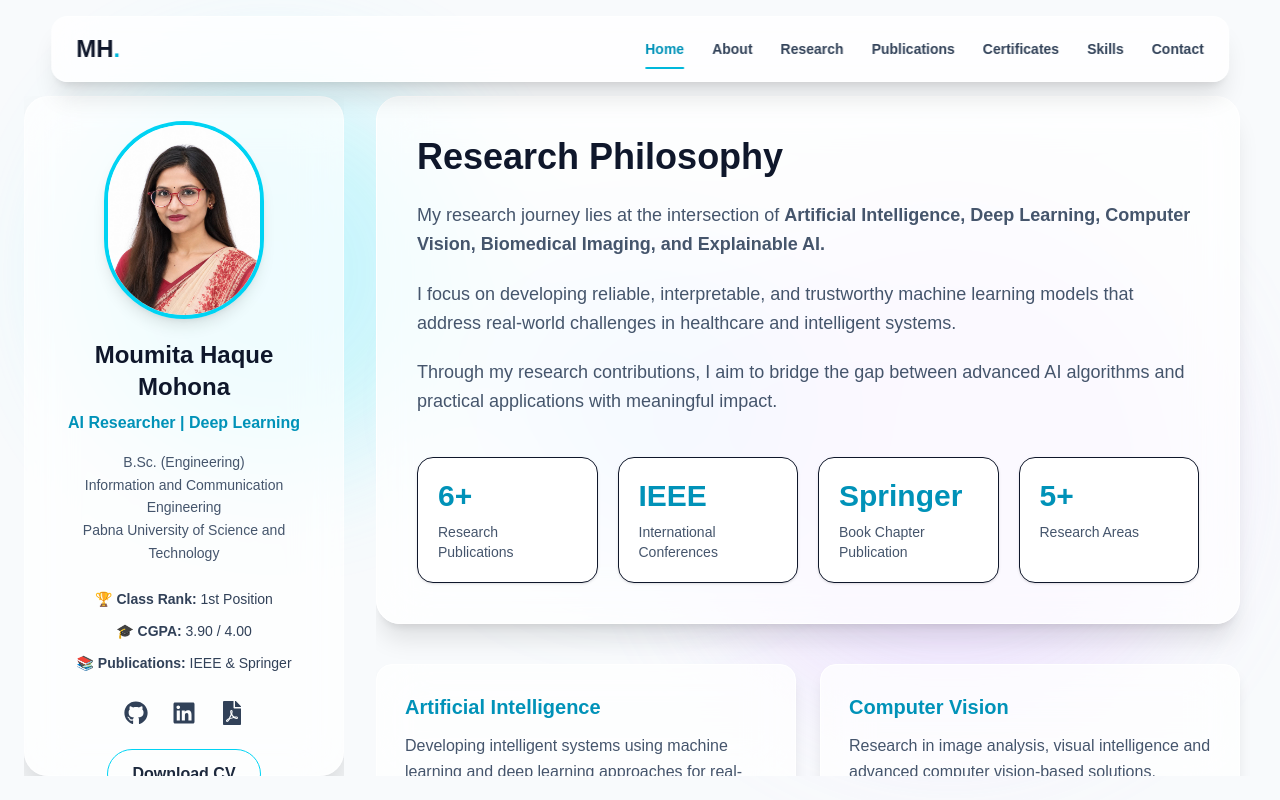
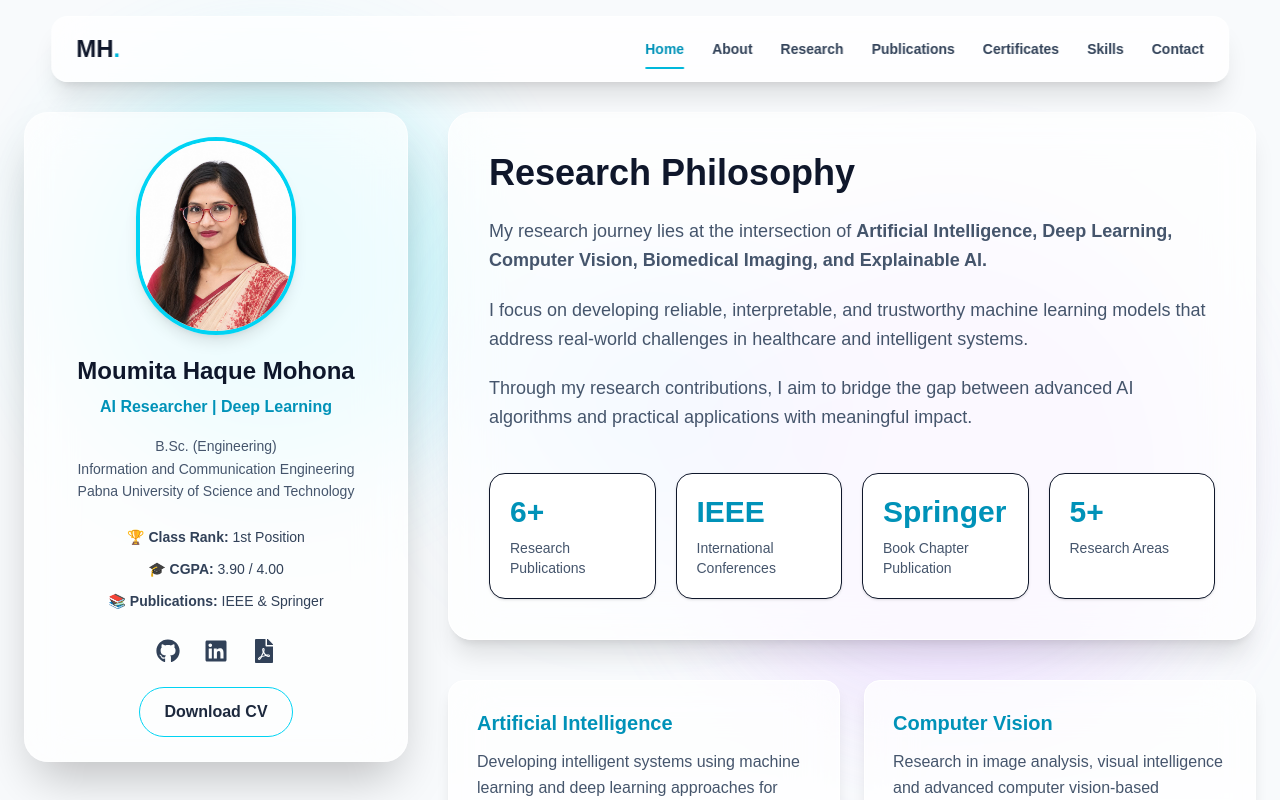
Before and after one commit to moumitahaque28/moumita-haque-portfolio, a Next.js app: page / in a window 1280 px wide. Shown: the top 800 px of the page. Built offline with nearby package versions, Linux system fonts and the light colour scheme.

Commit message:
Complete AI researcher portfolio

```diff
--- a/app/page.tsx
+++ b/app/page.tsx
@@ -38,12 +38,14 @@ text:"Exploring intelligent signal analysis and data-driven approaches for compl
 
 return (
 
+
 <main
+
 className="
-h-screen
-overflow-hidden
+min-h-screen
 text-slate-900
 "
+
 >
 
 
@@ -53,29 +55,45 @@ text-slate-900
 
 
 
-{/* MAIN AREA */}
+
 
 <div
+
 className="
-pt-24
-h-full
-flex
+pt-28
 px-6
-gap-8
+max-w-7xl
+mx-auto
 "
+
 >
 
 
 
-{/* LEFT FIXED PROFILE */}
-
-<aside
+<div
 
 className="
-w-[320px]
-shrink-0
-h-[calc(100vh-120px)]
-overflow-hidden
+grid
+grid-cols-1
+lg:grid-cols-3
+gap-10
+items-start
+"
+
+>
+
+
+
+
+
+{/* LEFT PROFILE */}
+
+
+
+<div
+
+className="
+lg:col-span-1
 "
 
 >
@@ -84,7 +102,7 @@ overflow-hidden
 <ProfileCard />
 
 
-</aside>
+</div>
 
 
 
@@ -92,20 +110,20 @@ overflow-hidden
 
 
 
-{/* RIGHT SCROLL AREA */}
+
+
+{/* RIGHT CONTENT */}
+
 
 
 <section
 
 className="
-flex-1
-h-[calc(100vh-120px)]
-overflow-y-auto
-pr-4
-pb-20
+lg:col-span-2
 "
 
 >
+
 
 
 
@@ -129,7 +147,6 @@ y:0
 transition={{
 duration:0.8
 }}
-
 
 
 className="
@@ -165,6 +182,7 @@ Research Philosophy
 
 
 
+
 <p
 
 className="
@@ -194,6 +212,7 @@ and Explainable AI.
 
 
 
+
 <p
 
 className="
@@ -211,6 +230,7 @@ address real-world challenges in healthcare
 and intelligent systems.
 
 </p>
+
 
 
 
@@ -242,7 +262,7 @@ practical applications with meaningful impact.
 
 
 
-{/* METRICS */}
+{/* RESEARCH METRICS */}
 
 
 
@@ -259,14 +279,18 @@ gap-5
 >
 
 
-
 {
 
+
 [
-["6+","Research Publications","cyan"],
-["IEEE","International Conferences","blue"],
-["Springer","Book Chapter Publication","purple"],
-["5+","Research Areas","yellow"]
+
+["6+","Research Publications"],
+
+["IEEE","International Conferences"],
+
+["Springer","Book Chapter Publication"],
+
+["5+","Research Areas"]
 
 ].map((item)=>(
 
@@ -344,7 +368,7 @@ text-slate-600
 
 
 
-{/* HIGHLIGHTS */}
+{/* RESEARCH HIGHLIGHTS */}
 
 
 
@@ -366,6 +390,7 @@ gap-6
 highlights.map((item,index)=>(
 
 
+
 <motion.div
 
 
@@ -374,27 +399,37 @@ key={item.title}
 
 
 initial={{
+
 opacity:0,
+
 y:20
+
 }}
 
 
 
 whileInView={{
+
 opacity:1,
+
 y:0
+
 }}
 
 
 
 viewport={{
+
 once:true
+
 }}
 
 
 
 transition={{
+
 delay:index*0.15
+
 }}
 
 
@@ -415,6 +450,7 @@ duration-300
 >
 
 
+
 <h2
 
 className="
@@ -428,6 +464,8 @@ text-cyan-600
 {item.title}
 
 </h2>
+
+
 
 
 
@@ -448,7 +486,11 @@ leading-relaxed
 
 
 
+
+
+
 </motion.div>
+
 
 
 ))
@@ -480,6 +522,15 @@ leading-relaxed
 
 
 
+
+
+</div>
+
+
+
+
+
+
 </main>
 
 
```
